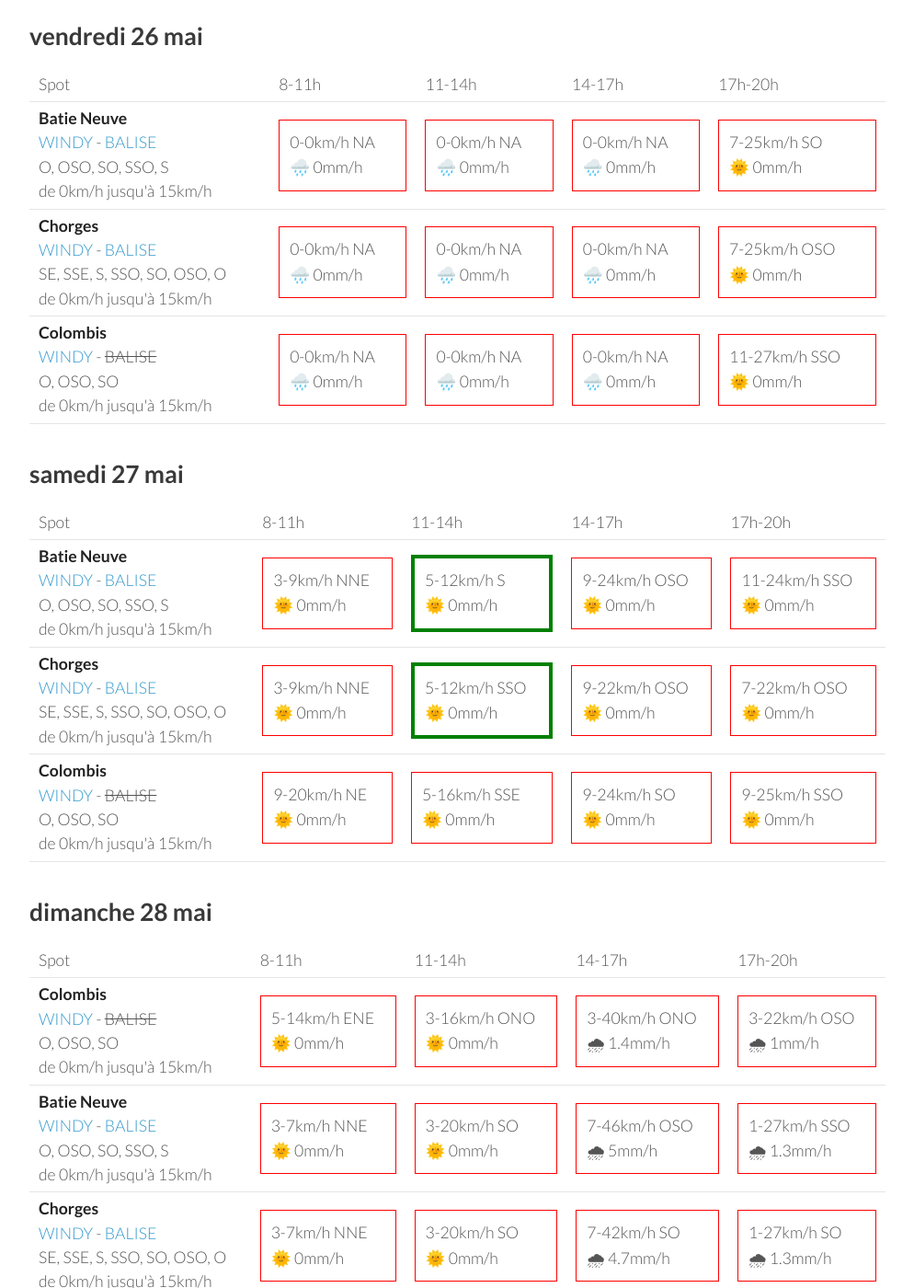
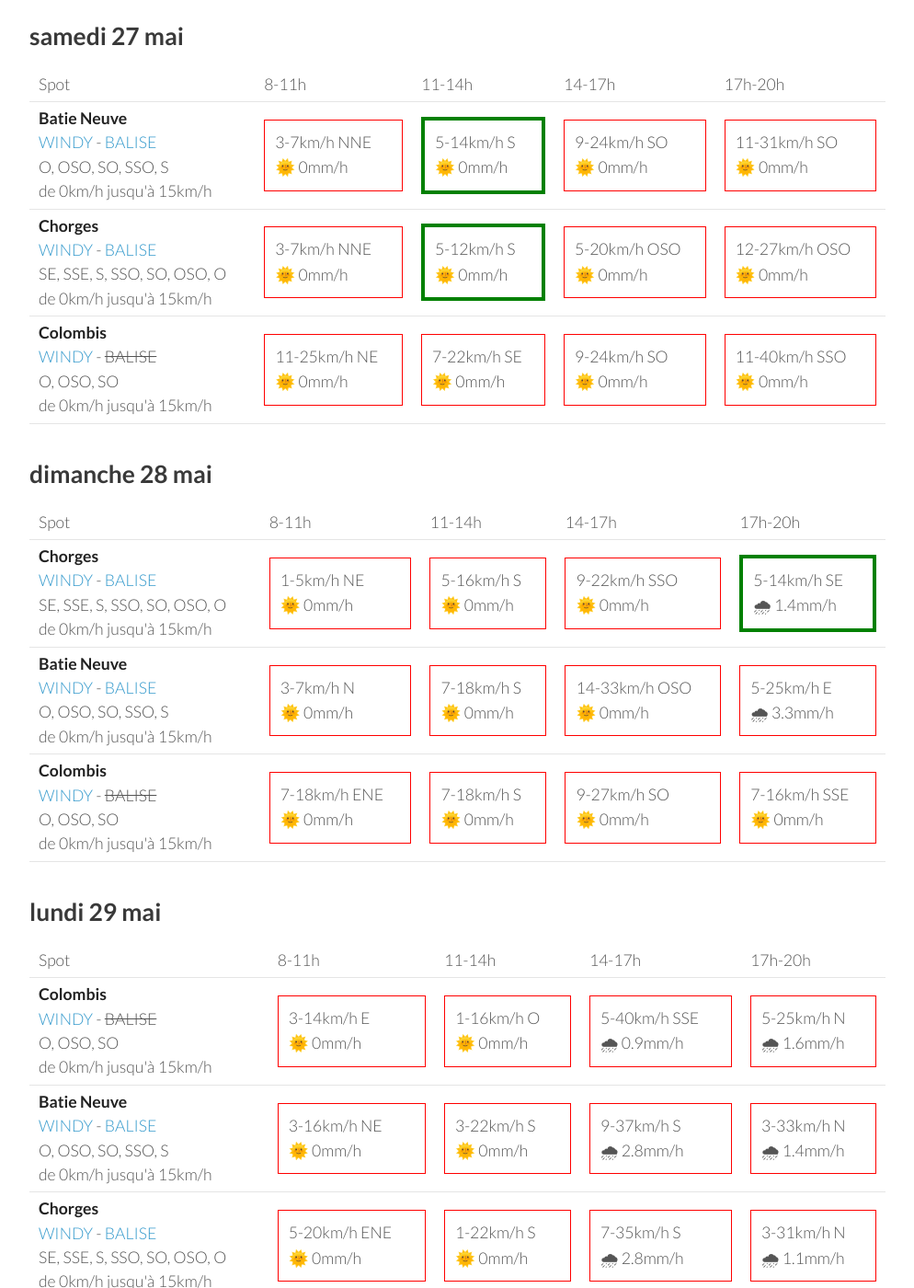
Before and after one commit to parapente-dans-le-nord/parapente-dans-le-nord.github.io, a Jekyll site: the page built from serre_poncon.markdown, in a window 1280 px wide and 1400 px high, scrolled down 256 px. Shown: the whole window at 92% size, without its empty margins (26-1020 px from the left). Built offline with Jekyll 4.4.1, drawn with Linux system fonts in a browser that asks for light colours; some of the changed text lies outside the part shown.

Commit message:
update index.markdown

```diff
--- a/serre_poncon.markdown
+++ b/serre_poncon.markdown
@@ -7,51 +7,8 @@ title:  "Tous les spots"
 {: .links}
 
 # Prevision Windy, modèle Arome
-page mise à jour le vendredi 26 mai 22:31
+page mise à jour le samedi 27 mai 06:31
 
-## vendredi 26 mai
-
-{::nomarkdown}
-<table>
-  <tbody>
-    <tr>
-      <td>Spot</td>
-      <td>8-11h</td>
-      <td>11-14h</td>
-      <td>14-17h</td>
-      <td>17h-20h</td>
-    </tr>
-<tr>
-        <td><strong>Batie Neuve</strong><br><a href="https://windy.com/44.584/6.236?44.559,6.262,10,m:eTtagly">WINDY</a> - <span class=""><a href="https://www.openwindmap.org/PP554">BALISE</a> </span><br> <span class="vent-favorable">O, OSO, SO, SSO, S</span><br><span class="force-vent">de 0km/h jusqu'à 15km/h</span> </td>
-
-            <td><div class="not-flyable"><p>0-0km/h NA</p><p>🌧️ 0mm/h</p></div></td>
-            <td><div class="not-flyable"><p>0-0km/h NA</p><p>🌧️ 0mm/h</p></div></td>
-            <td><div class="not-flyable"><p>0-0km/h NA</p><p>🌧️ 0mm/h</p></div></td>
-            <td><div class="not-flyable"><p>7-25km/h SO</p><p>🌞 0mm/h</p></div></td>
-
-    </tr>
-<tr>
-        <td><strong>Chorges</strong><br><a href="https://windy.com/44.578/6.280?44.559,6.262,10">WINDY</a> - <span class=""><a href="https://www.openwindmap.org/PP554">BALISE</a> </span><br> <span class="vent-favorable">SE, SSE, S, SSO, SO, OSO, O</span><br><span class="force-vent">de 0km/h jusqu'à 15km/h</span> </td>
-
-            <td><div class="not-flyable"><p>0-0km/h NA</p><p>🌧️ 0mm/h</p></div></td>
-            <td><div class="not-flyable"><p>0-0km/h NA</p><p>🌧️ 0mm/h</p></div></td>
-            <td><div class="not-flyable"><p>0-0km/h NA</p><p>🌧️ 0mm/h</p></div></td>
-            <td><div class="not-flyable"><p>7-25km/h OSO</p><p>🌞 0mm/h</p></div></td>
-
-    </tr>
-<tr>
-        <td><strong>Colombis</strong><br><a href="https://windy.com/44.494/6.216?44.559,6.262,10">WINDY</a> - <span class="no-balise"> BALISE </span><br> <span class="vent-favorable">O, OSO, SO</span><br><span class="force-vent">de 0km/h jusqu'à 15km/h</span> </td>
-
-            <td><div class="not-flyable"><p>0-0km/h NA</p><p>🌧️ 0mm/h</p></div></td>
-            <td><div class="not-flyable"><p>0-0km/h NA</p><p>🌧️ 0mm/h</p></div></td>
-            <td><div class="not-flyable"><p>0-0km/h NA</p><p>🌧️ 0mm/h</p></div></td>
-            <td><div class="not-flyable"><p>11-27km/h SSO</p><p>🌞 0mm/h</p></div></td>
-
-    </tr>
-
-</tbody>
-</table>
-{:/}
 ## samedi 27 mai
 
 {::nomarkdown}
@@ -67,30 +24,30 @@ page mise à jour le vendredi 26 mai 22:31
 <tr>
         <td><strong>Batie Neuve</strong><br><a href="https://windy.com/44.584/6.236?44.559,6.262,10,m:eTtagly">WINDY</a> - <span class=""><a href="https://www.openwindmap.org/PP554">BALISE</a> </span><br> <span class="vent-favorable">O, OSO, SO, SSO, S</span><br><span class="force-vent">de 0km/h jusqu'à 15km/h</span> </td>
 
-            <td><div class="not-flyable"><p>3-9km/h NNE</p><p>🌞 0mm/h</p></div></td>
-            <td><div class="flyable"><p>5-12km/h S</p><p>🌞 0mm/h</p></div></td>
-            <td><div class="not-flyable"><p>9-24km/h OSO</p><p>🌞 0mm/h</p></div></td>
-            <td><div class="not-flyable"><p>11-24km/h SSO</p><p>🌞 0mm/h</p></div></td>
+            <td><div class="not-flyable"><p>3-7km/h NNE</p><p>🌞 0mm/h</p></div></td>
+            <td><div class="flyable"><p>5-14km/h S</p><p>🌞 0mm/h</p></div></td>
+            <td><div class="not-flyable"><p>9-24km/h SO</p><p>🌞 0mm/h</p></div></td>
+            <td><div class="not-flyable"><p>11-31km/h SO</p><p>🌞 0mm/h</p></div></td>
 
 
     </tr>
 <tr>
         <td><strong>Chorges</strong><br><a href="https://windy.com/44.578/6.280?44.559,6.262,10">WINDY</a> - <span class=""><a href="https://www.openwindmap.org/PP554">BALISE</a> </span><br> <span class="vent-favorable">SE, SSE, S, SSO, SO, OSO, O</span><br><span class="force-vent">de 0km/h jusqu'à 15km/h</span> </td>
 
-            <td><div class="not-flyable"><p>3-9km/h NNE</p><p>🌞 0mm/h</p></div></td>
-            <td><div class="flyable"><p>5-12km/h SSO</p><p>🌞 0mm/h</p></div></td>
-            <td><div class="not-flyable"><p>9-22km/h OSO</p><p>🌞 0mm/h</p></div></td>
-            <td><div class="not-flyable"><p>7-22km/h OSO</p><p>🌞 0mm/h</p></div></td>
+            <td><div class="not-flyable"><p>3-7km/h NNE</p><p>🌞 0mm/h</p></div></td>
+            <td><div class="flyable"><p>5-12km/h S</p><p>🌞 0mm/h</p></div></td>
+            <td><div class="not-flyable"><p>5-20km/h OSO</p><p>🌞 0mm/h</p></div></td>
+            <td><div class="not-flyable"><p>12-27km/h OSO</p><p>🌞 0mm/h</p></div></td>
 
 
     </tr>
 <tr>
         <td><strong>Colombis</strong><br><a href="https://windy.com/44.494/6.216?44.559,6.262,10">WINDY</a> - <span class="no-balise"> BALISE </span><br> <span class="vent-favorable">O, OSO, SO</span><br><span class="force-vent">de 0km/h jusqu'à 15km/h</span> </td>
 
-            <td><div class="not-flyable"><p>9-20km/h NE</p><p>🌞 0mm/h</p></div></td>
-            <td><div class="not-flyable"><p>5-16km/h SSE</p><p>🌞 0mm/h</p></div></td>
+            <td><div class="not-flyable"><p>11-25km/h NE</p><p>🌞 0mm/h</p></div></td>
+            <td><div class="not-flyable"><p>7-22km/h SE</p><p>🌞 0mm/h</p></div></td>
             <td><div class="not-flyable"><p>9-24km/h SO</p><p>🌞 0mm/h</p></div></td>
-            <td><div class="not-flyable"><p>9-25km/h SSO</p><p>🌞 0mm/h</p></div></td>
+            <td><div class="not-flyable"><p>11-40km/h SSO</p><p>🌞 0mm/h</p></div></td>
 
 
     </tr>
@@ -111,32 +68,32 @@ page mise à jour le vendredi 26 mai 22:31
       <td>17h-20h</td>
     </tr>
 <tr>
-        <td><strong>Colombis</strong><br><a href="https://windy.com/44.494/6.216?44.559,6.262,10">WINDY</a> - <span class="no-balise"> BALISE </span><br> <span class="vent-favorable">O, OSO, SO</span><br><span class="force-vent">de 0km/h jusqu'à 15km/h</span> </td>
+        <td><strong>Chorges</strong><br><a href="https://windy.com/44.578/6.280?44.559,6.262,10">WINDY</a> - <span class=""><a href="https://www.openwindmap.org/PP554">BALISE</a> </span><br> <span class="vent-favorable">SE, SSE, S, SSO, SO, OSO, O</span><br><span class="force-vent">de 0km/h jusqu'à 15km/h</span> </td>
 
-            <td><div class="not-flyable"><p>5-14km/h ENE</p><p>🌞 0mm/h</p></div></td>
-            <td><div class="not-flyable"><p>3-16km/h ONO</p><p>🌞 0mm/h</p></div></td>
-            <td><div class="not-flyable"><p>3-40km/h ONO</p><p>🌧 1.4mm/h</p></div></td>
-            <td><div class="not-flyable"><p>3-22km/h OSO</p><p>🌧 1mm/h</p></div></td>
+            <td><div class="not-flyable"><p>1-5km/h NE</p><p>🌞 0mm/h</p></div></td>
+            <td><div class="not-flyable"><p>5-16km/h S</p><p>🌞 0mm/h</p></div></td>
+            <td><div class="not-flyable"><p>9-22km/h SSO</p><p>🌞 0mm/h</p></div></td>
+            <td><div class="flyable"><p>5-14km/h SE</p><p>🌧 1.4mm/h</p></div></td>
 
 
     </tr>
 <tr>
         <td><strong>Batie Neuve</strong><br><a href="https://windy.com/44.584/6.236?44.559,6.262,10,m:eTtagly">WINDY</a> - <span class=""><a href="https://www.openwindmap.org/PP554">BALISE</a> </span><br> <span class="vent-favorable">O, OSO, SO, SSO, S</span><br><span class="force-vent">de 0km/h jusqu'à 15km/h</span> </td>
 
-            <td><div class="not-flyable"><p>3-7km/h NNE</p><p>🌞 0mm/h</p></div></td>
-            <td><div class="not-flyable"><p>3-20km/h SO</p><p>🌞 0mm/h</p></div></td>
-            <td><div class="not-flyable"><p>7-46km/h OSO</p><p>🌧 5mm/h</p></div></td>
-            <td><div class="not-flyable"><p>1-27km/h SSO</p><p>🌧 1.3mm/h</p></div></td>
+            <td><div class="not-flyable"><p>3-7km/h N</p><p>🌞 0mm/h</p></div></td>
+            <td><div class="not-flyable"><p>7-18km/h S</p><p>🌞 0mm/h</p></div></td>
+            <td><div class="not-flyable"><p>14-33km/h OSO</p><p>🌞 0mm/h</p></div></td>
+            <td><div class="not-flyable"><p>5-25km/h E</p><p>🌧 3.3mm/h</p></div></td>
 
 
     </tr>
 <tr>
-        <td><strong>Chorges</strong><br><a href="https://windy.com/44.578/6.280?44.559,6.262,10">WINDY</a> - <span class=""><a href="https://www.openwindmap.org/PP554">BALISE</a> </span><br> <span class="vent-favorable">SE, SSE, S, SSO, SO, OSO, O</span><br><span class="force-vent">de 0km/h jusqu'à 15km/h</span> </td>
+        <td><strong>Colombis</strong><br><a href="https://windy.com/44.494/6.216?44.559,6.262,10">WINDY</a> - <span class="no-balise"> BALISE </span><br> <span class="vent-favorable">O, OSO, SO</span><br><span class="force-vent">de 0km/h jusqu'à 15km/h</span> </td>
 
-            <td><div class="not-flyable"><p>3-7km/h NNE</p><p>🌞 0mm/h</p></div></td>
-            <td><div class="not-flyable"><p>3-20km/h SO</p><p>🌞 0mm/h</p></div></td>
-            <td><div class="not-flyable"><p>7-42km/h SO</p><p>🌧 4.7mm/h</p></div></td>
-            <td><div class="not-flyable"><p>1-27km/h SO</p><p>🌧 1.3mm/h</p></div></td>
+            <td><div class="not-flyable"><p>7-18km/h ENE</p><p>🌞 0mm/h</p></div></td>
+            <td><div class="not-flyable"><p>7-18km/h S</p><p>🌞 0mm/h</p></div></td>
+            <td><div class="not-flyable"><p>9-27km/h SO</p><p>🌞 0mm/h</p></div></td>
+            <td><div class="not-flyable"><p>7-16km/h SSE</p><p>🌞 0mm/h</p></div></td>
 
 
     </tr>
@@ -159,30 +116,30 @@ page mise à jour le vendredi 26 mai 22:31
 <tr>
         <td><strong>Colombis</strong><br><a href="https://windy.com/44.494/6.216?44.559,6.262,10">WINDY</a> - <span class="no-balise"> BALISE </span><br> <span class="vent-favorable">O, OSO, SO</span><br><span class="force-vent">de 0km/h jusqu'à 15km/h</span> </td>
 
-            <td><div class="not-flyable"><p>3-14km/h E</p><p>🌧 0.9mm/h</p></div></td>
-            <td><div class="not-flyable"><p>1-18km/h O</p><p>🌞 0mm/h</p></div></td>
-            <td><div class="not-flyable"><p>5-29km/h SE</p><p>🌧 3mm/h</p></div></td>
-            <td><div class="not-flyable"><p>3-27km/h NE</p><p>🌧 1.9mm/h</p></div></td>
+            <td><div class="not-flyable"><p>3-14km/h E</p><p>🌞 0mm/h</p></div></td>
+            <td><div class="not-flyable"><p>1-16km/h O</p><p>🌞 0mm/h</p></div></td>
+            <td><div class="not-flyable"><p>5-40km/h SSE</p><p>🌧 0.9mm/h</p></div></td>
+            <td><div class="not-flyable"><p>5-25km/h N</p><p>🌧 1.6mm/h</p></div></td>
 
 
     </tr>
 <tr>
         <td><strong>Batie Neuve</strong><br><a href="https://windy.com/44.584/6.236?44.559,6.262,10,m:eTtagly">WINDY</a> - <span class=""><a href="https://www.openwindmap.org/PP554">BALISE</a> </span><br> <span class="vent-favorable">O, OSO, SO, SSO, S</span><br><span class="force-vent">de 0km/h jusqu'à 15km/h</span> </td>
 
-            <td><div class="not-flyable"><p>3-12km/h NE</p><p>🌧 0.2mm/h</p></div></td>
-            <td><div class="not-flyable"><p>3-22km/h SSO</p><p>🌞 0mm/h</p></div></td>
-            <td><div class="not-flyable"><p>5-29km/h S</p><p>🌧 2.5mm/h</p></div></td>
-            <td><div class="not-flyable"><p>1-31km/h E</p><p>🌧 3.6mm/h</p></div></td>
+            <td><div class="not-flyable"><p>3-16km/h NE</p><p>🌞 0mm/h</p></div></td>
+            <td><div class="not-flyable"><p>3-22km/h S</p><p>🌞 0mm/h</p></div></td>
+            <td><div class="not-flyable"><p>9-37km/h S</p><p>🌧 2.8mm/h</p></div></td>
+            <td><div class="not-flyable"><p>3-33km/h N</p><p>🌧 1.4mm/h</p></div></td>
 
 
     </tr>
 <tr>
         <td><strong>Chorges</strong><br><a href="https://windy.com/44.578/6.280?44.559,6.262,10">WINDY</a> - <span class=""><a href="https://www.openwindmap.org/PP554">BALISE</a> </span><br> <span class="vent-favorable">SE, SSE, S, SSO, SO, OSO, O</span><br><span class="force-vent">de 0km/h jusqu'à 15km/h</span> </td>
 
-            <td><div class="not-flyable"><p>3-16km/h ENE</p><p>🌧 0.2mm/h</p></div></td>
+            <td><div class="not-flyable"><p>5-20km/h ENE</p><p>🌞 0mm/h</p></div></td>
             <td><div class="not-flyable"><p>1-22km/h S</p><p>🌞 0mm/h</p></div></td>
-            <td><div class="not-flyable"><p>7-29km/h S</p><p>🌧 3.2mm/h</p></div></td>
-            <td><div class="not-flyable"><p>1-31km/h E</p><p>🌧 3.4mm/h</p></div></td>
+            <td><div class="not-flyable"><p>7-35km/h S</p><p>🌧 2.8mm/h</p></div></td>
+            <td><div class="not-flyable"><p>3-31km/h N</p><p>🌧 1.1mm/h</p></div></td>
 
 
     </tr>
@@ -205,8 +162,8 @@ page mise à jour le vendredi 26 mai 22:31
 <tr>
         <td><strong>Chorges</strong><br><a href="https://windy.com/44.578/6.280?44.559,6.262,10">WINDY</a> - <span class=""><a href="https://www.openwindmap.org/PP554">BALISE</a> </span><br> <span class="vent-favorable">SE, SSE, S, SSO, SO, OSO, O</span><br><span class="force-vent">de 0km/h jusqu'à 15km/h</span> </td>
 
-            <td><div class="not-flyable"><p>5-27km/h ENE</p><p>🌞 0mm/h</p></div></td>
-            <td><div class="not-flyable"><p>3-25km/h ESE</p><p>🌞 0mm/h</p></div></td>
+            <td><div class="not-flyable"><p>5-25km/h ENE</p><p>🌞 0mm/h</p></div></td>
+            <td><div class="not-flyable"><p>1-25km/h ESE</p><p>🌞 0mm/h</p></div></td>
             <td><div class="not-flyable"><p>5-29km/h SO</p><p>🌧 0.4mm/h</p></div></td>
             <td><div class="not-flyable"><p>7-37km/h SSE</p><p>🌧 7mm/h</p></div></td>
 
@@ -216,7 +173,7 @@ page mise à jour le vendredi 26 mai 22:31
         <td><strong>Batie Neuve</strong><br><a href="https://windy.com/44.584/6.236?44.559,6.262,10,m:eTtagly">WINDY</a> - <span class=""><a href="https://www.openwindmap.org/PP554">BALISE</a> </span><br> <span class="vent-favorable">O, OSO, SO, SSO, S</span><br><span class="force-vent">de 0km/h jusqu'à 15km/h</span> </td>
 
             <td><div class="not-flyable"><p>5-22km/h ENE</p><p>🌞 0mm/h</p></div></td>
-            <td><div class="not-flyable"><p>3-22km/h SE</p><p>🌞 0mm/h</p></div></td>
+            <td><div class="not-flyable"><p>1-22km/h SSE</p><p>🌞 0mm/h</p></div></td>
             <td><div class="not-flyable"><p>5-27km/h SO</p><p>🌧 0.3mm/h</p></div></td>
             <td><div class="not-flyable"><p>5-38km/h SSE</p><p>🌧 6mm/h</p></div></td>
 
@@ -225,8 +182,8 @@ page mise à jour le vendredi 26 mai 22:31
 <tr>
         <td><strong>Colombis</strong><br><a href="https://windy.com/44.494/6.216?44.559,6.262,10">WINDY</a> - <span class="no-balise"> BALISE </span><br> <span class="vent-favorable">O, OSO, SO</span><br><span class="force-vent">de 0km/h jusqu'à 15km/h</span> </td>
 
-            <td><div class="not-flyable"><p>5-22km/h E</p><p>🌞 0mm/h</p></div></td>
-            <td><div class="not-flyable"><p>3-22km/h ENE</p><p>🌞 0mm/h</p></div></td>
+            <td><div class="not-flyable"><p>5-20km/h E</p><p>🌞 0mm/h</p></div></td>
+            <td><div class="not-flyable"><p>3-20km/h ENE</p><p>🌞 0mm/h</p></div></td>
             <td><div class="not-flyable"><p>11-29km/h SSO</p><p>🌧 0.5mm/h</p></div></td>
             <td><div class="not-flyable"><p>5-42km/h ESE</p><p>🌧 2.4mm/h</p></div></td>
 
```
